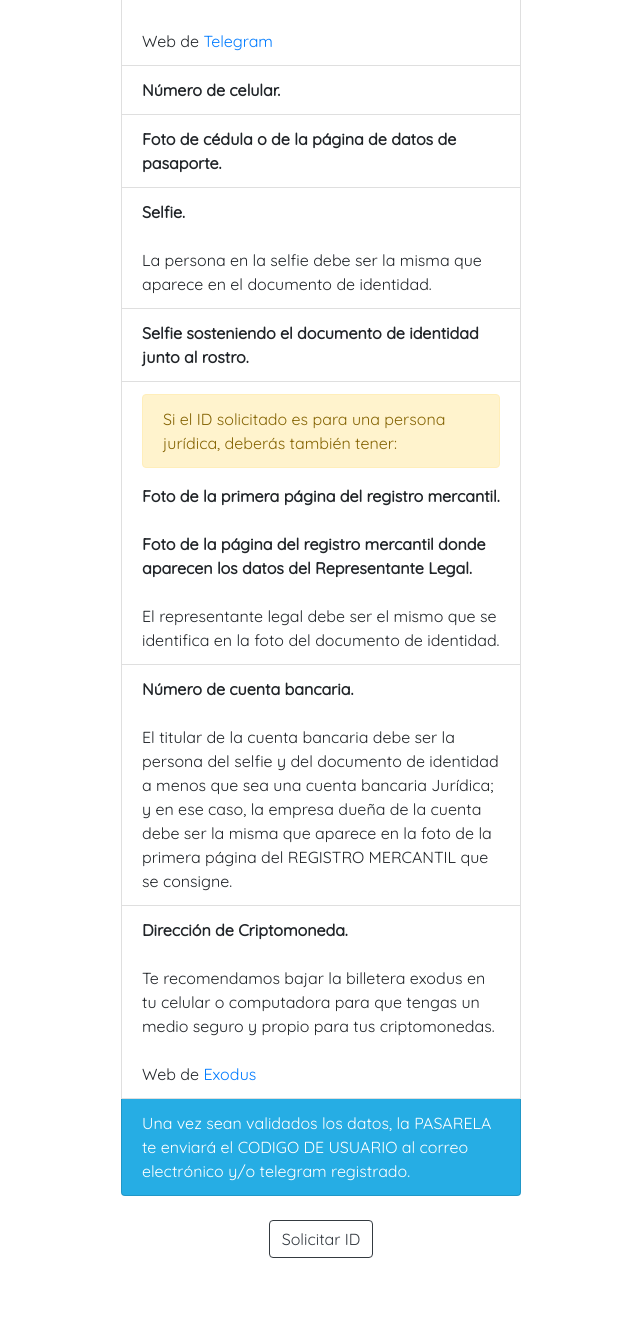
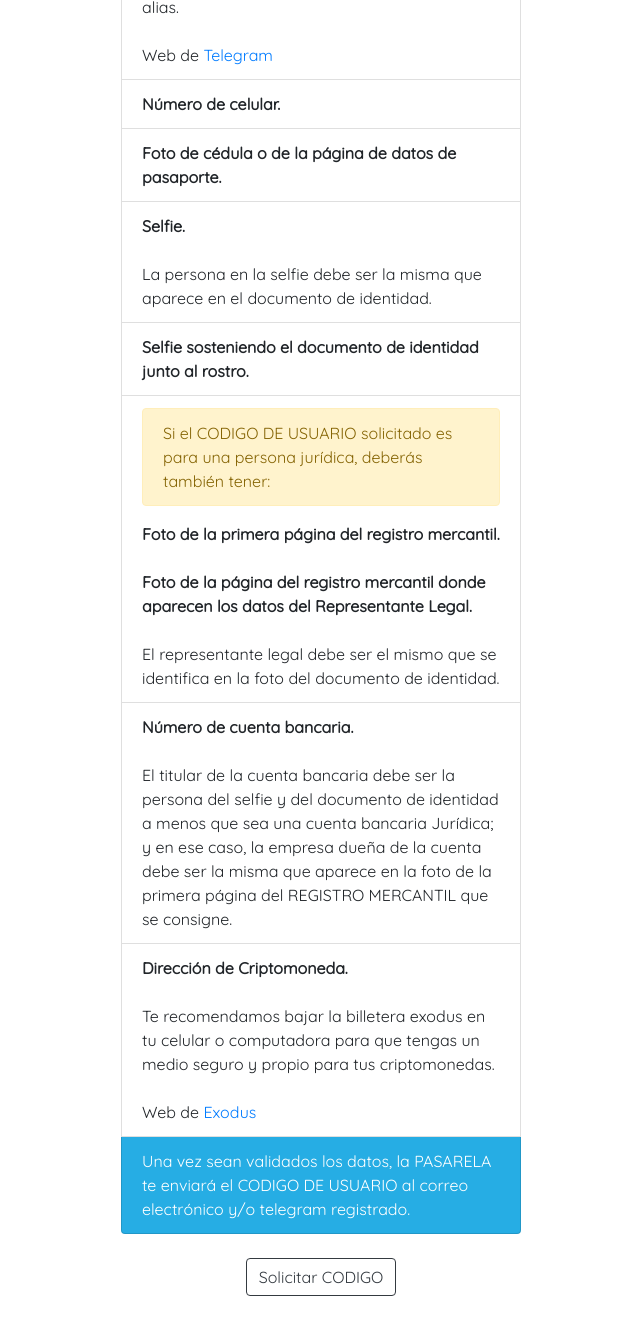
Before and after one commit to veca-git/veca, a Jekyll site: the page built from pasarela/index.html, in a window 1280 px wide and 1400 px high, scrolled down 1435 px. Shown: the top 1335 px of the window, without its empty margins (319-959 px from the left). Built offline with Jekyll 4.4.1, drawn with Linux system fonts in a browser that asks for light colours; before the commit the page ends 2733 px from its top, so only the background shows below that; some of the changed text lies outside the part shown.

Commit message:
Area de Traduce

```diff
--- a/pasarela/index.html
+++ b/pasarela/index.html
@@ -19,7 +19,7 @@
 						<span style="color: black">dólares</span><br>
 						<br>
 						<span>envía</span><br>
-						<span style="color: black">bolívares</span><br>
+						<span style="color: black">local</span><br>
 						<br>
 						<span>recibe</span><br>
 						<span style="color: black">criptos</span>
@@ -29,10 +29,11 @@
 				      	<span class="mi-gris">
 				      		Activa tu<br>
 				      		código y envía<br>
-				      		criptos validando<br>
+				      		criptos con<br>
+				      		moneda local<br>
+				      		validando<br>
 				      		la transacción<br>
-				      		por taquilla con<br>
-				      		moneda local
+				      		por taquilla
 				      	</span>
 		    			</div>
 		 	</div>
@@ -84,7 +85,7 @@
 			  	<span class="titulo">Selfie sosteniendo el documento de identidad junto al rostro.</span></li>
 			  <li class="list-group-item">
 			  	<p class="alert alert-warning">
-	  				Si el ID solicitado es para una persona jurídica, deberás también tener:
+	  				Si el CODIGO DE USUARIO solicitado es para una persona jurídica, deberás también tener:
 	  			</p>
 
 		  		<span class="titulo">
@@ -123,8 +124,12 @@
 				href="https://docs.google.com/forms/d/e/1FAIpQLSfJ9eOgXDNNqP2MYnajwO4dbcblejLSheNeDUB8lYQpn6D-fw/viewform"
 				role="button"
 				aria-pressed="true">
-				Solicitar ID
+				Solicitar CODIGO
 			</a>
+		</div>
+
+		<div class="m-4 text-center">
+			<p></p>
 		</div>
 
 		<div class="m-4 text-center">
```
